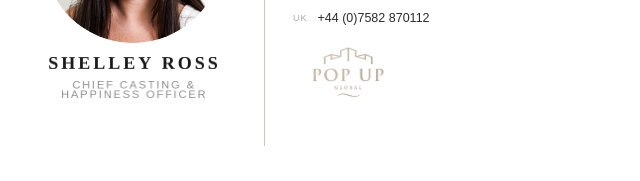
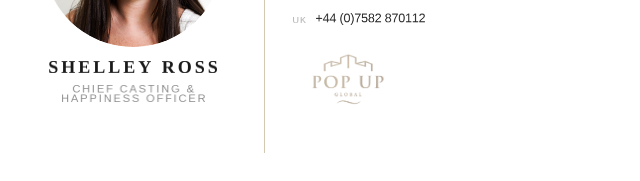
Before and after one commit to garethmorris1988/Pop-Up-Global, a plain HTML site: page signatures/shelley_ross.html in a window 1280 px wide. Shown: the part 204-385 px from the top of the page, 0-640 px from the left. Drawn offline with Linux system fonts and the light colour scheme.

Commit message:
Update signature: shelley_ross.html

```diff
--- a/signatures/shelley_ross.html
+++ b/signatures/shelley_ross.html
@@ -68,7 +68,7 @@
            style="display:block;width:360px;margin-bottom:14px;border:0;"
            alt="Creative Partners" />
       <table cellpadding="0" cellspacing="0" border="0" style="margin-bottom:14px;">
-<tr><td style="font-family:Arial,Helvetica,sans-serif;font-size:9px;color:#aaa;text-transform:uppercase;letter-spacing:1px;padding-right:10px;white-space:nowrap;vertical-align:middle;padding-bottom:3px;">UK</td><td style="font-family:Arial,Helvetica,sans-serif;font-size:12.5px;vertical-align:middle;padding-bottom:3px;"><a href="tel:+447582870112" style="color:#2c2c2c;text-decoration:none;font-family:Arial,Helvetica,sans-serif;font-size:12.5px;">+44 (0)7582 870112</a></td></tr>
+<tr><td style="padding-right:10px;white-space:nowrap;vertical-align:middle;padding-bottom:6px;"><img src="https://garethmorris1988.github.io/Pop-Up-Global/signatures/shelley_ross_label_1.png" width="13" height="6" style="display:block;width:13px;height:6px;border:0;" alt="UK" /></td><td style="vertical-align:middle;padding-bottom:6px;"><a href="tel:+447582870112" style="text-decoration:none;border:0;display:inline-block;"><img src="https://garethmorris1988.github.io/Pop-Up-Global/signatures/shelley_ross_phone_1.png" width="109" height="12" style="display:block;width:109px;height:12px;border:0;" alt="+44 (0)7582 870112" /></a></td></tr>
 </table>
       <a href="https://www.popup-global.com" target="_blank" style="text-decoration:none;">
         <img src="https://garethmorris1988.github.io/Pop-Up-Global/signatures/popup_logo.png" width="115"
```
